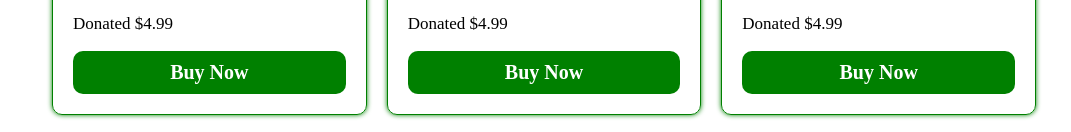
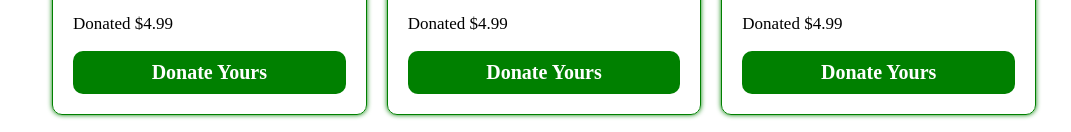
Before and after one commit to ralllph/St.patrick-donation, a plain HTML site: page index.html in a window 1280 px wide. Shown: the part 2390-2522 px from the top of the page, without its empty margins (96-1167 px from the left). Drawn offline with Linux system fonts and the light colour scheme.

Commit message:
main section completed

```diff
--- a/index.html
+++ b/index.html
@@ -96,21 +96,21 @@
                         <h3>Jenny</h3>
                         <img src="./images/donor4.jpg" alt="an image"/>
                         <p>Donated $4.99</p>
-                        <button>Buy Now</button>
+                        <button>Donate Yours</button>
                     </article>
 
-                    <article class="home-cards-donor"">
+                    <article class="home-cards-donor">
                         <h3>James St.Patrick</h3>
                         <img src="./images/donor2.jpg" alt="an image of a donor"/>
                         <p>Donated $4.99</p>
-                        <button>Buy Now</button>
+                        <button>Donate Yours</button>
                     </article>
 
                     <article class="home-cards-donor">
                         <h3>Katherine</h3>
                         <img src="./images/donor1.jpg" alt="an image of a donor"/>
                         <p>Donated $4.99</p>
-                        <button>Buy Now</button>
+                        <button>Donate Yours</button>
                     </article>
 
                 </div>
```
Also changed, not shown: images/donor3.jpg (deleted), images/donor5.jpg (deleted), 1 other file.
